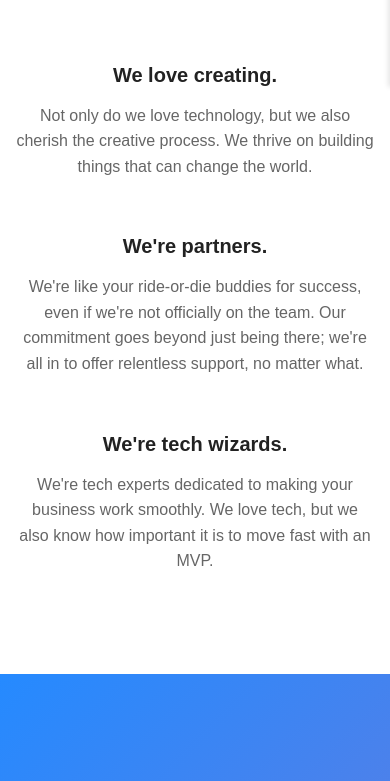
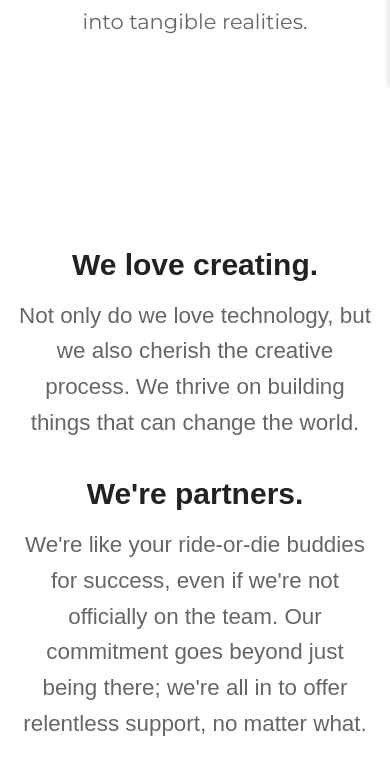
Before and after one commit to Luismorandi/landing-boost, a React (Create React App) app: page / in a window 390 px wide. Shown: the part 757-1538 px from the top of the page. Built offline with nearby package versions, Linux system fonts and the light colour scheme.

Commit message:
add new config

```diff
--- a/src/components/Features.css
+++ b/src/components/Features.css
@@ -3,11 +3,10 @@
 /* Contenedor general de la sección */
 .features {
   width: 100%;
-  max-width: 1200px;   /* Ajusta según tu diseño */
+  max-width: 1200px;
   margin: 0 auto;
   padding-top: 0;
-  padding-bottom: 100px;  /* Espaciado vertical generoso */
-  /* Espaciado vertical generoso */
+  padding-bottom: 100px; /* Espaciado vertical */
 }
 
 /* Encabezado de la sección */
@@ -20,12 +19,12 @@
   font-size: 2.5rem;
   font-weight: 700;
   margin: 0 0 1rem;
-  color: #222; /* Gris oscuro */
+  color: #222;
 }
 
 .features__header p {
   font-size: 1.125rem;
-  color: #666; /* Texto más claro */
+  color: #666;
   max-width: 600px;
   margin: 0 auto;
   line-height: 1.6;
@@ -44,13 +43,13 @@
   display: flex;
   flex-direction: column;
   text-align: center;
-  gap: 16px; /* Espacio entre icono, título y texto */
+  gap: 16px;
 }
 
 /* Icono grande y minimalista */
 .feature__icon {
   font-size: 2rem;
-  color: #000; /* Puedes usar #007BFF si quieres un toque de color */
+  color: #000;
 }
 
 /* Título de cada feature */
@@ -68,3 +67,40 @@
   color: #666;
   margin: 0;
 }
+
+/* =========================
+   MEDIA QUERY PARA MOBILE
+   ========================= */
+@media (max-width: 768px) {
+  .features {
+    padding-bottom: 60px;
+    height: 100vh;          /* Ocupa la pantalla en desktop */
+    /* Menos espacio vertical en mobile */
+  }
+
+  .features__header h2 {
+    font-size: 2rem;      /* Reduce un poco el tamaño del título */
+  }
+
+  .features__header p {
+    font-size: 1rem;      /* Texto más pequeño */
+    margin-bottom: 1rem;  /* Algo de espacio bajo el párrafo */
+  }
+
+  .features__list {
+    grid-template-columns: 1fr; /* Una sola columna en mobile */
+    gap: 20px;                  /* Menor separación */
+  }
+
+  .feature__icon {
+    font-size: 1.5rem; /* Ícono más pequeño */
+  }
+
+  .feature h3 {
+    font-size: 30px; /* Reduce el tamaño del subtítulo */
+  }
+
+  .feature p {
+    font-size: 1.4rem;  /* Texto un poco más compacto */
+  }
+}
--- a/src/components/Hero.css
+++ b/src/components/Hero.css
@@ -92,6 +92,9 @@
   .hero {
     height: auto;          /* Deja que el contenido defina la altura */
     padding: 60px 16px;
+    height: 100vh;          /* Ocupa la pantalla en desktop */
+
+
     flex-direction: column; /* Apila todo en columna */
     justify-content: center;/* Centra verticalmente el contenido */
   }
--- a/src/components/How.css
+++ b/src/components/How.css
@@ -9,7 +9,6 @@
 
 
 
-  display: flex;
   flex-wrap: wrap; /* Permite que en pantallas pequeñas se apilen */
   min-height: 400px;
   /* Gradiente para TODO el componente */
@@ -68,7 +67,9 @@
 @media (max-width: 768px) {
   .split-section {
     flex-direction: column;
+
   }
+
 
   .split-section__image{
     display: none;
@@ -77,4 +78,8 @@
     width: 100%;
     min-width: auto;
   }
+  .split-section__content h2 {
+    font-size: 40px;
+
+  }
 }
```
